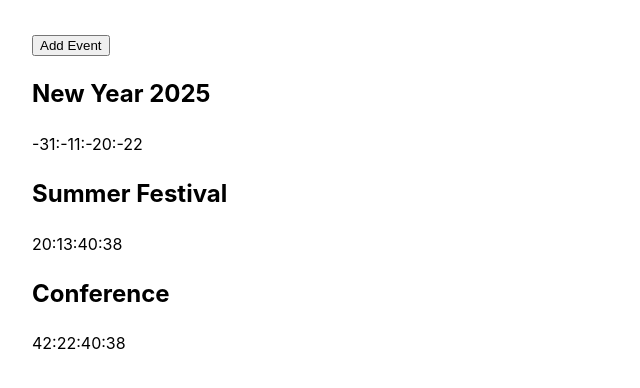
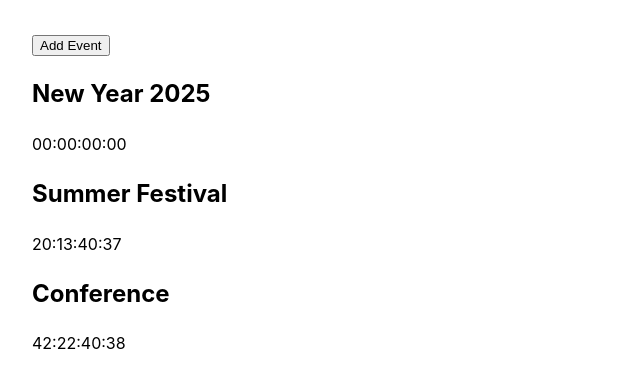
Before and after one commit to Saplistic/TimeView, a Svelte app: page / in a window 1280 px wide. Shown: the top 388 px of the page, without its empty margins (0-640 px from the left). Built offline with nearby package versions, Linux system fonts and the light colour scheme.

Commit message:
Enhance Timer Format function
Signed-off-by: Saplistic <167242143+Saplistic@users.noreply.github.com>

```diff
--- a/src/App.svelte
+++ b/src/App.svelte
@@ -22,27 +22,27 @@
         showModal = false;
     }
 
-    function calculateTimeLeft(targetDate: Date): string {
-        const eventTime = new Date(targetDate).getTime();
-        const currentTime = new Date().getTime();
+    function formatToTimer(targetDate: Date): string {
+        var targetTime = targetDate.getTime();
 
-        const timeLeft = eventTime - currentTime;
+        let timeLeft = (targetTime - new Date().getTime());
+        if (timeLeft < 0) return "00:00:00:00";
 
-        let days = Math.floor(timeLeft / (1000 * 60 * 60 * 24));
-        let hours = Math.floor((timeLeft / (1000 * 60 * 60)) % 24);
-        let minutes = Math.floor((timeLeft / (1000 * 60)) % 60);
-        let seconds = Math.floor((timeLeft / 1000) % 60);
+        let days, hours, minutes, seconds = 0;
 
-        return `${days}:${String(hours).padStart(2, "0")}:${String(minutes).padStart(2, "0")}:${String(seconds).padStart(2, "0")}`;
+        return `${Math.floor(days = timeLeft / (1000 * 60 * 60 * 24))}:${
+            String(Math.floor(hours = (days % 1) * 24)).padStart(2, "0")}:${
+            String(Math.floor(minutes = (hours % 1) * 60)).padStart(2, "0")}:${
+            String(Math.floor(seconds = (minutes % 1) * 60)).padStart(2, "0")}`;
     }
 
-    let timeLeft = $state(events.map(event => calculateTimeLeft(event.dateTime)));
+    let timeLeft = $state(events.map(event => formatToTimer(event.dateTime)));
 
     let interval: number;
     onMount(() => {
         // Update timeLeft every second
         interval = setInterval(() => {
-            timeLeft = events.map(event => calculateTimeLeft(event.dateTime));
+            timeLeft = events.map(event => formatToTimer(event.dateTime));
         }, 1000);
     });
 
```
